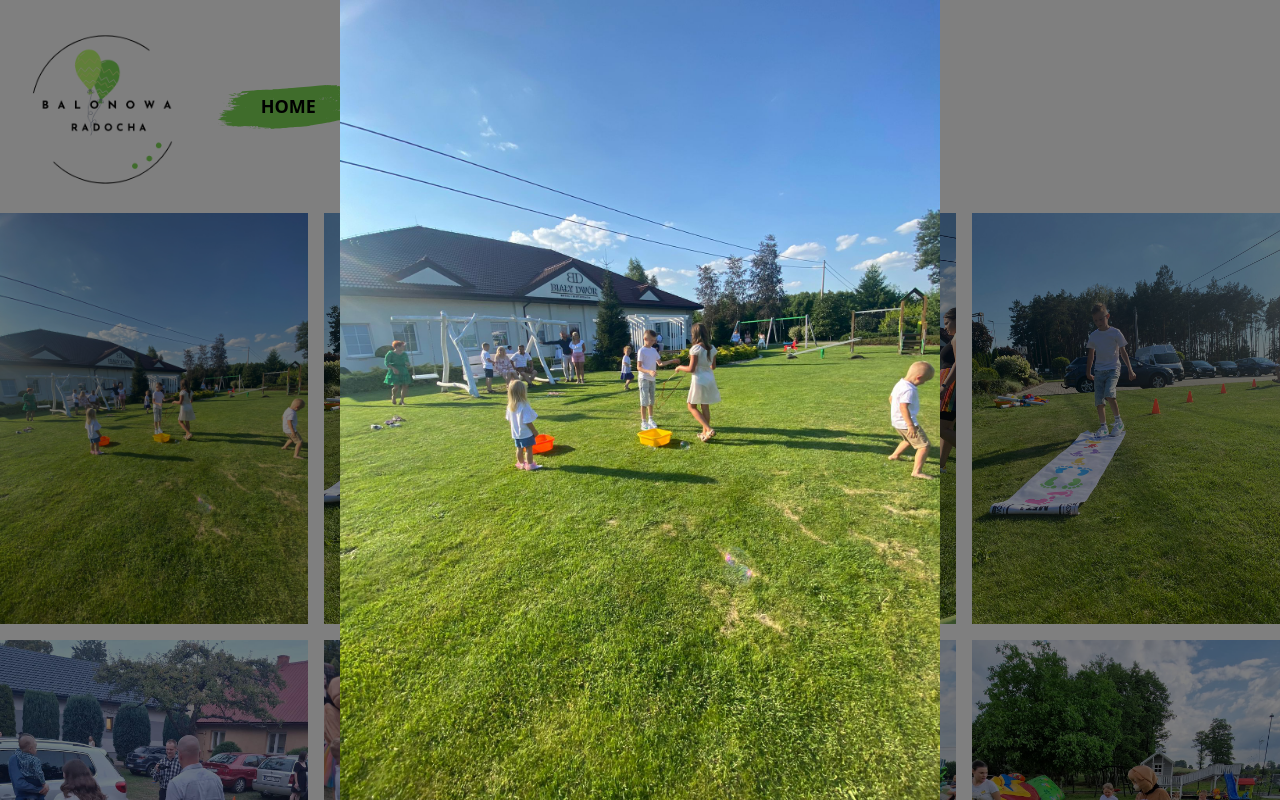
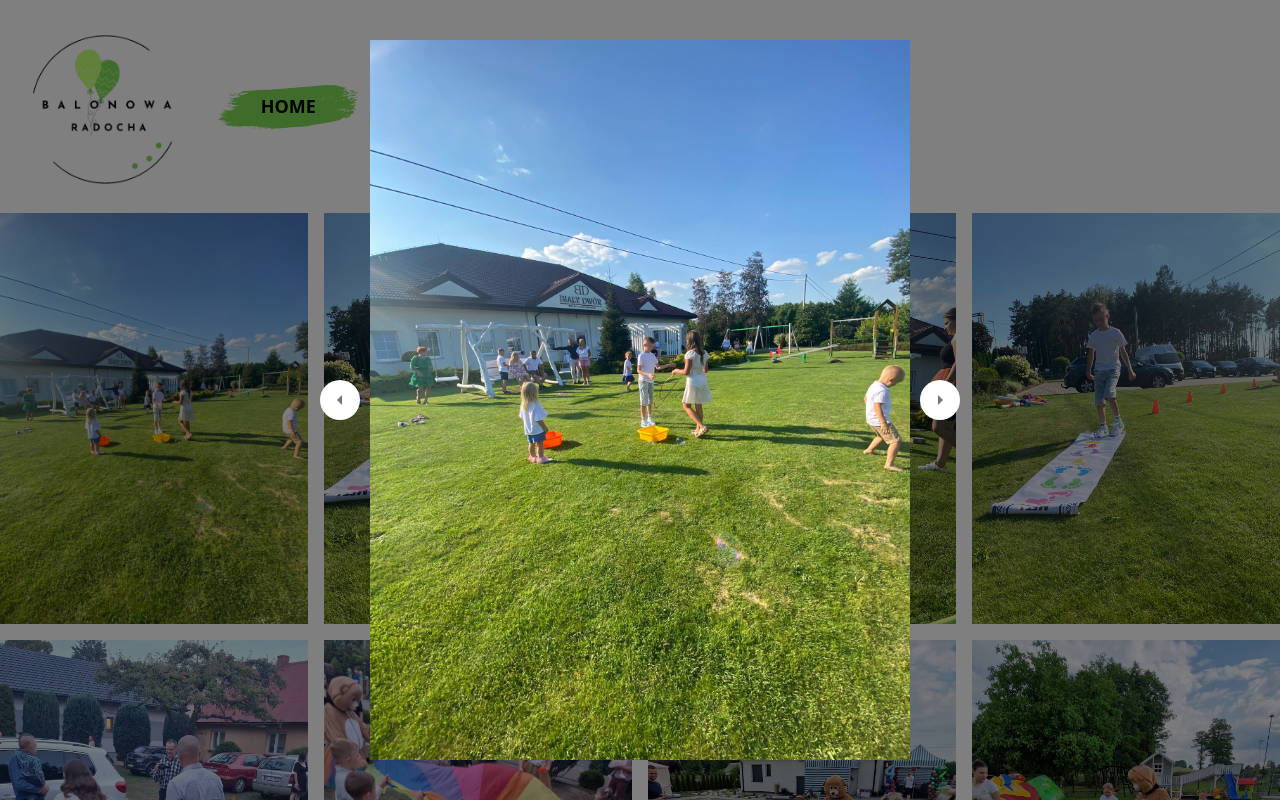
Before and after one commit to MateuszMlodecki/Balonowa, a React (Create React App) app: page /Galeria in a window 1280 px wide. Both pictures are taken after a click on the picture 154 px from the left and 418 px from the top of the page. Shown: the top 800 px of the page. Built offline with nearby package versions, Linux system fonts and the light colour scheme.

Commit message:
added arrows for gallery

```diff
--- a/package.json
+++ b/package.json
@@ -6,6 +6,7 @@
   "dependencies": {
     "@emotion/react": "^11.13.3",
     "@emotion/styled": "^11.13.0",
+    "@mui/icons-material": "^6.1.3",
     "@mui/material": "^6.1.3",
     "@testing-library/jest-dom": "^5.17.0",
     "@testing-library/react": "^13.4.0",
--- a/src/pages/Galeria.jsx
+++ b/src/pages/Galeria.jsx
@@ -1,5 +1,6 @@
 import React, { useState } from "react";
-import { Grid } from "@mui/material";
+import { Grid, IconButton } from "@mui/material";
+import { ArrowLeft, ArrowRight } from "@mui/icons-material";
 
 const images = require.context("../Gallery", true, /\.(jpg|jpeg)$/);
 
@@ -14,6 +15,19 @@ const Galeria = () => {
     setEnlargedImage(null);
   };
 
+  const handleScrollLeft = () => {
+    const currentIndex = images.keys().indexOf(enlargedImage);
+    const newIndex =
+      (currentIndex - 1 + images.keys().length) % images.keys().length;
+    setEnlargedImage(images.keys()[newIndex]);
+  };
+
+  const handleScrollRight = () => {
+    const currentIndex = images.keys().indexOf(enlargedImage);
+    const newIndex = (currentIndex + 1) % images.keys().length;
+    setEnlargedImage(images.keys()[newIndex]);
+  };
+
   return (
     <Grid container spacing={2}>
       {images.keys().map((image, index) => (
@@ -25,7 +39,7 @@ const Galeria = () => {
               width: "100%",
               height: "100%",
               objectFit: "cover",
-              cursor: "pointer", // add a pointer cursor on hover
+              cursor: "pointer",
             }}
             onClick={() => handleImageClick(image)}
           />
@@ -42,18 +56,46 @@ const Galeria = () => {
                 justifyContent: "center",
                 alignItems: "center",
                 zIndex: "99999",
+                overflow: "auto",
               }}
               onClick={handleClose}
             >
+              <IconButton
+                style={{
+                  backgroundColor: "white",
+                  borderRadius: "50%",
+                  margin: "10px",
+                }}
+                onClick={(e) => {
+                  handleScrollLeft();
+                  e.stopPropagation();
+                }}
+              >
+                <ArrowLeft />
+              </IconButton>
               <img
                 src={images(image)}
                 alt="Zdjęcie"
                 style={{
-                  maxWidth: "100%",
-                  maxHeight: "100%",
+                  maxWidth: "90%",
+                  maxHeight: "90%",
                   objectFit: "contain",
+                  pointerEvents: "none",
                 }}
               />
+              <IconButton
+                style={{
+                  backgroundColor: "white",
+                  borderRadius: "50%",
+                  margin: "10px",
+                }}
+                onClick={(e) => {
+                  handleScrollRight();
+                  e.stopPropagation();
+                }}
+              >
+                <ArrowRight />
+              </IconButton>
             </div>
           )}
         </Grid>
```
Also changed, not shown: 1 other file (tests, documents, lock files or other folders).
